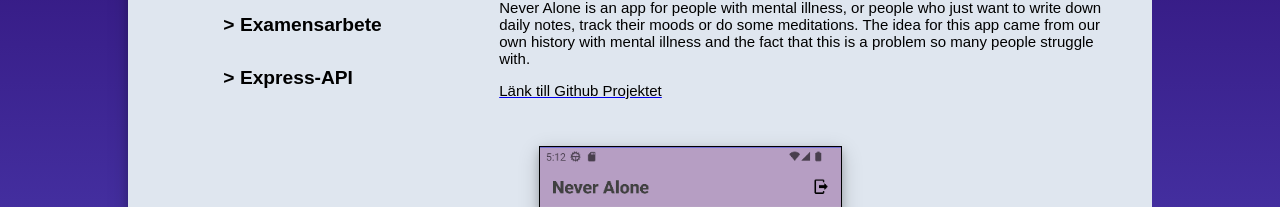
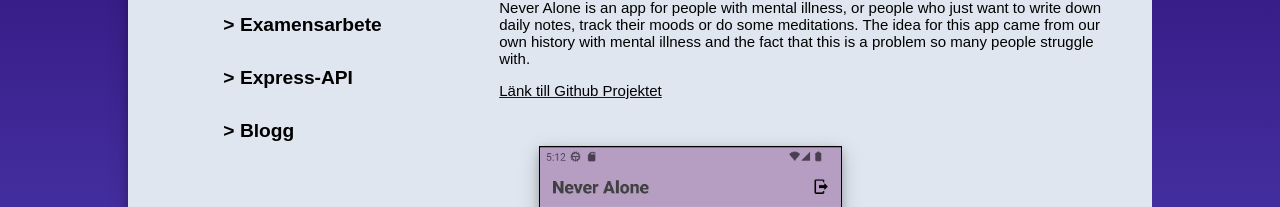
Before and after one commit to isabellaes/portfolio, a React (Create React App) app: page /projects in a window 1280 px wide. Shown: the part 232-439 px from the top of the page. Built offline with nearby package versions, Linux system fonts and the light colour scheme.

Commit message:
add project

```diff
--- a/src/pages/ProjectsPage.tsx
+++ b/src/pages/ProjectsPage.tsx
@@ -3,19 +3,24 @@ import "../style/style.css";
 import Footer from "../components/Footer";
 import Project from "../components/Project";
 import { useState } from "react";
-import { project1, project2, project3, project } from "../utils/data";
+import {
+  projectExarbete,
+  projectExpress,
+  projectBlog,
+  project,
+} from "../utils/data";
 import "../style/mobile.css";
 import "../style/tablet.css";
 const ProjectsPage = () => {
-  const [project, setProject] = useState<project>(project1);
+  const [project, setProject] = useState<project>(projectExarbete);
 
   function handleOnChange(value: string) {
-    if (value === project2.title) {
-      setProject(project2);
-    } else if (value === project1.title && project.title !== value) {
-      setProject(project1);
-    } else if (value === project3.title && project.title !== value) {
-      setProject(project3);
+    if (value === projectExpress.title) {
+      setProject(projectExpress);
+    } else if (value === projectExarbete.title && project.title !== value) {
+      setProject(projectExarbete);
+    } else if (value === projectBlog.title && project.title !== value) {
+      setProject(projectBlog);
     }
   }
 
@@ -42,6 +47,12 @@ const ProjectsPage = () => {
               >
                 &gt; Express-API
               </button>
+              <button
+                className="button"
+                onClick={() => handleOnChange("Blogg")}
+              >
+                &gt; Blogg
+              </button>
             </div>
             <div className="box-column-70">
               <Project
--- a/src/utils/data.ts
+++ b/src/utils/data.ts
@@ -11,7 +11,7 @@ export interface project {
   img?: string[];
 }
 
-export const project1: project = {
+export const projectExarbete: project = {
   title: "Examensarbete",
   description:
     "Never Alone is an app for people with mental illness, or people who just want to write down daily notes, track their moods or do some meditations. The idea for this app came from our own history with mental illness and the fact that this is a problem so many people struggle with.",
@@ -26,16 +26,15 @@ export const project2: project = {
   linktogit: "https://github.com/isabellaes/portfolio",
 };
 
-export const project3: project = {
+export const projectExpress: project = {
   title: "Express-API",
   description:
     "Simpelt Express-API med Typescript. Se koden på githubrepot via länken nedan:",
   linktogit: "https://github.com/isabellaes/Express-API/tree/main",
 };
 
-export const project4: project = {
-  title: "ToDo - App",
-  description: "React Native, Typescript",
-  linktogit: "",
-  img: [Exarbete, Exarbete2, Exarbete3],
+export const projectBlog: project = {
+  title: "Blogg",
+  description: "En enkel blogg byggd med React, Typescript, CSS, HTML",
+  linktogit: "https://github.com/isabellaes/blog",
 };
```
